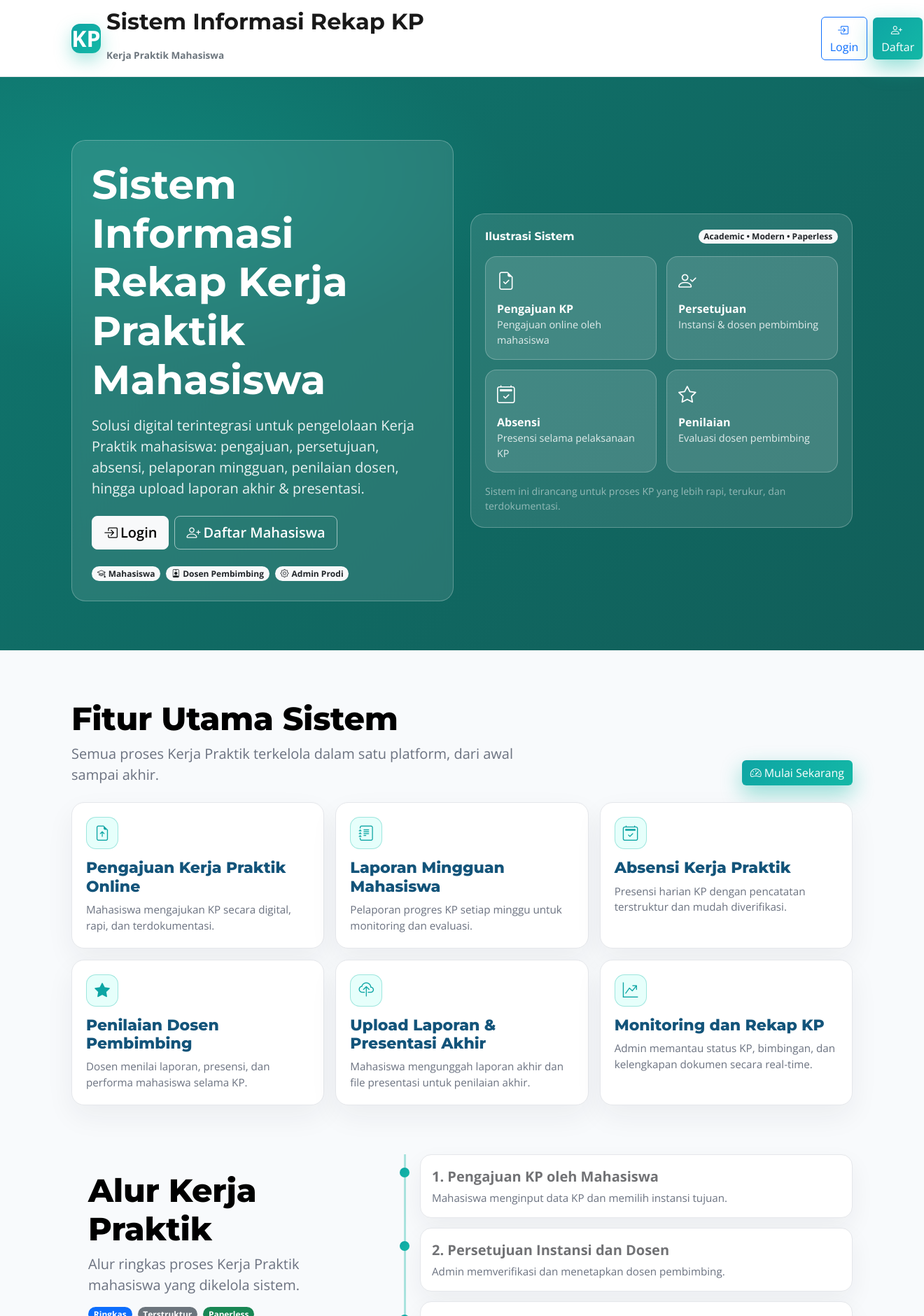
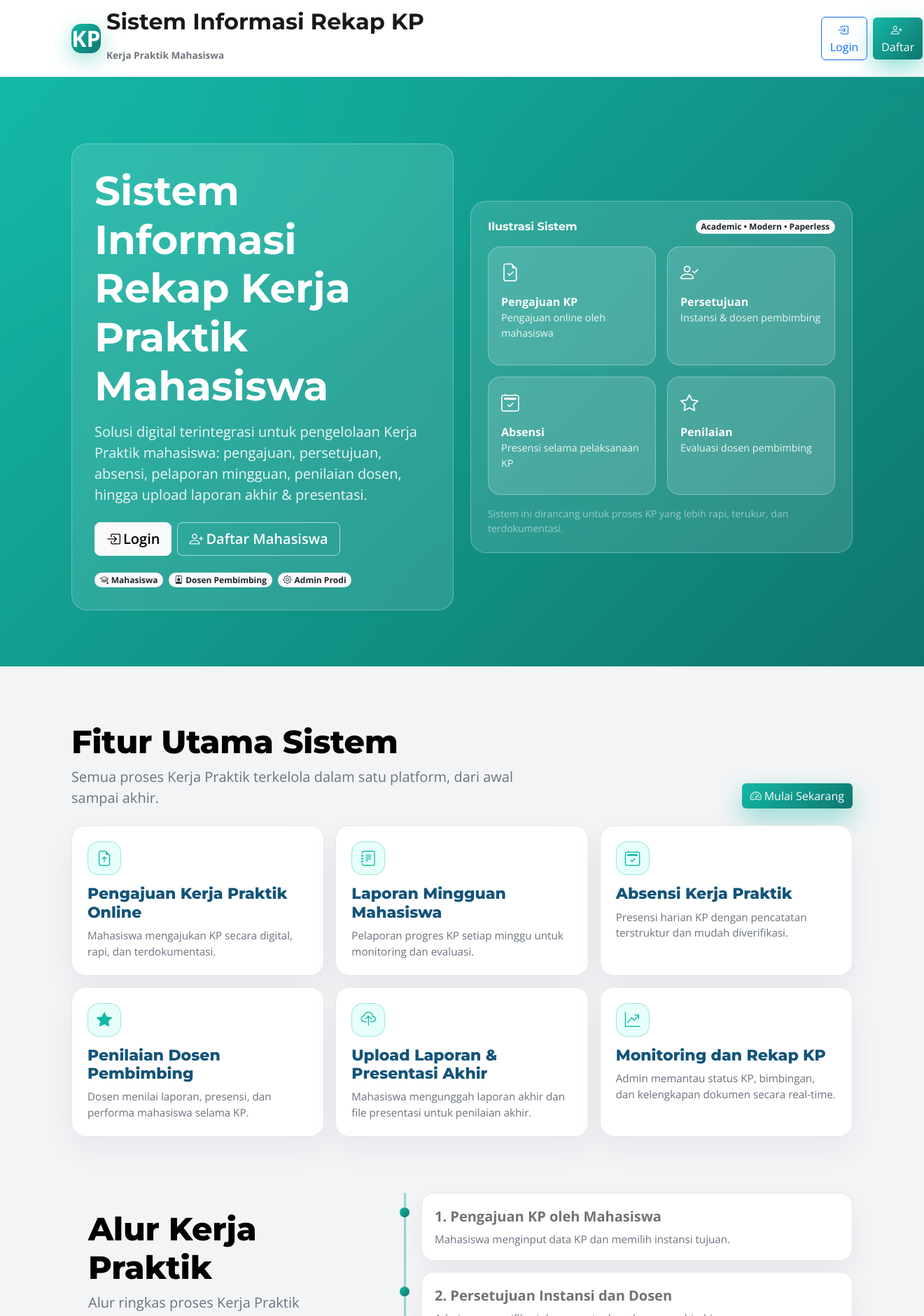
Before and after one commit to Rqq-al22/MPTI_Project, a PHP site: page / in a window 1320 px wide. Shown: the top 1880 px of the page at 70% size. Run offline with PHP 8.4, Linux system fonts and the light colour scheme.

Commit message:
Update index.php

```diff
--- a/index.php
+++ b/index.php
@@ -28,98 +28,109 @@
 
 <style>
  :root{
-    /* === COLOR SYSTEM === */
-    --tosca-1:#0ea5a4;     /* tosca utama */
-    --tosca-2:#14b8a6;     /* tosca cerah */
-    --tosca-soft:#e6fffb;  /* tosca sangat lembut */
+  /* ================= COLOR SYSTEM (MATCH LOGIN) ================= */
+  --tosca:#14b8a6;
+  --tosca-dark:#0f766e;
+  --tosca-soft:#e6fffb;
 
-    --dark:#1f2933;        /* abu gelap */
+  --bg:#f3f4f6;
+  --white:#ffffff;
+
+  --dark:#1f2937;
   --dark-soft:#374151;
 
-    --white:#ffffff;
-    --bg:#f8fafc;
   --border:#e5e7eb;
-
-    --text-dark:#1f2937;
   --text-muted:#6b7280;
 }
 
 body{
   font-family:'Open Sans',sans-serif;
   background:var(--bg);
-    color:var(--text-dark);
+  color:var(--dark);
 }
 
 .font-head{ font-family:'Montserrat',sans-serif; }
 
 /* ================= NAVBAR ================= */
 .navbar-blur{
-    background:rgba(255,255,255,.95);
-    backdrop-filter:blur(10px);
+  background:rgba(255,255,255,.96);
+  backdrop-filter:blur(12px);
   border-bottom:1px solid var(--border);
 }
 
 .brand-badge{
-    width:42px;height:42px;border-radius:12px;
-    background:linear-gradient(135deg,var(--tosca-1),var(--tosca-2));
-    display:flex;align-items:center;justify-content:center;
-    color:#fff;font-weight:800;
-    box-shadow:0 10px 25px rgba(20,184,166,.35);
+  width:42px;
+  height:42px;
+  border-radius:14px;
+  background:linear-gradient(135deg,var(--tosca),var(--tosca-dark));
+  display:flex;
+  align-items:center;
+  justify-content:center;
+  color:#fff;
+  font-weight:800;
+  box-shadow:0 10px 30px rgba(20,184,166,.4);
 }
 
 /* ================= HERO ================= */
 .hero{
-    padding:90px 0 70px;
+  padding:95px 0 80px;
   background:
-      radial-gradient(900px 400px at 15% 20%, rgba(20,184,166,.25), transparent 60%),
-      linear-gradient(135deg,#0f766e,#115e59);
-    color:#ffffff;
+    radial-gradient(800px 400px at 20% 20%, rgba(20,184,166,.35), transparent 60%),
+    linear-gradient(135deg,var(--tosca),var(--tosca-dark));
+  color:#fff;
 }
 
 .hero .lead{
-    color:rgba(255,255,255,.9);
+  color:rgba(255,255,255,.92);
 }
 
 .hero-card{
-    background:rgba(255,255,255,.10);
-    border:1px solid rgba(255,255,255,.25);
-    border-radius:20px;
-    padding:28px;
-    backdrop-filter:blur(6px);
+  background:rgba(255,255,255,.12);
+  border:1px solid rgba(255,255,255,.28);
+  border-radius:22px;
+  padding:32px;
+  backdrop-filter:blur(8px);
 }
 
 .hero-illus{
-    background:rgba(255,255,255,.10);
-    border:1px solid rgba(255,255,255,.25);
-    border-radius:20px;
-    padding:20px;
+  background:rgba(255,255,255,.12);
+  border:1px solid rgba(255,255,255,.28);
+  border-radius:22px;
+  padding:24px;
 }
 
+/* ================= ILLUSTRATION ================= */
 .illus-grid{
   display:grid;
   grid-template-columns:repeat(2,1fr);
-    gap:14px;
+  gap:16px;
 }
 
 .illus-tile{
-    background:rgba(255,255,255,.12);
-    border:1px solid rgba(255,255,255,.25);
-    border-radius:16px;
-    padding:16px;
+  background:rgba(255,255,255,.14);
+  border:1px solid rgba(255,255,255,.3);
+  border-radius:18px;
+  padding:18px;
   min-height:120px;
-    color:#ffffff;
+  color:#fff;
 }
 
 .illus-tile i{
   font-size:1.6rem;
-    color:#ffffff;
 }
 
-  .illus-tile .t{ font-weight:800;margin-top:8px; }
-  .illus-tile .s{ font-size:.9rem;color:rgba(255,255,255,.85);margin:0; }
+.illus-tile .t{
+  font-weight:800;
+  margin-top:10px;
+}
 
-  /* ================= SECTIONS ================= */
-  .section{ padding:70px 0; }
+.illus-tile .s{
+  font-size:.9rem;
+  color:rgba(255,255,255,.9);
+}
+
+/* ================= SECTION ================= */
+.section{ padding:80px 0; }
 
 .section-title{
   font-weight:800;
@@ -133,20 +144,24 @@
 
 /* ================= FEATURE ================= */
 .feature-card{
-    background:#ffffff;
+  background:#fff;
   border:1px solid var(--border);
-    border-radius:18px;
-    padding:20px;
+  border-radius:20px;
+  padding:22px;
   height:100%;
-    box-shadow:0 16px 40px rgba(31,41,55,.06);
+  box-shadow:0 18px 45px rgba(31,41,55,.06);
 }
 
 .icon-pill{
-    width:46px;height:46px;border-radius:14px;
-    display:flex;align-items:center;justify-content:center;
+  width:48px;
+  height:48px;
+  border-radius:16px;
+  display:flex;
+  align-items:center;
+  justify-content:center;
   background:var(--tosca-soft);
   border:1px solid rgba(20,184,166,.35);
-    color:var(--tosca-1);
+  color:var(--tosca);
   font-size:1.35rem;
 }
 
@@ -163,124 +178,137 @@
 
 /* ================= TIMELINE ================= */
 .steps{
-    border-left:3px solid rgba(20,184,166,.35);
-    padding-left:20px;
+  border-left:3px solid rgba(20,184,166,.45);
+  padding-left:22px;
 }
 
 .step{
-    background:#ffffff;
+  background:#fff;
   border:1px solid var(--border);
-    border-radius:16px;
-    padding:16px;
-    margin-bottom:14px;
-    box-shadow:0 14px 35px rgba(31,41,55,.06);
+  border-radius:18px;
+  padding:18px;
+  margin-bottom:16px;
+  box-shadow:0 16px 40px rgba(31,41,55,.06);
   position:relative;
 }
 
 .step:before{
   content:"";
   position:absolute;
-    left:-30px;top:18px;
-    width:14px;height:14px;
+  left:-32px;
+  top:20px;
+  width:14px;
+  height:14px;
   border-radius:50%;
-    background:linear-gradient(135deg,var(--tosca-1),var(--tosca-2));
+  background:linear-gradient(135deg,var(--tosca),var(--tosca-dark));
 }
 
-  .step .k{ font-weight:800;margin:0 0 4px 0; }
+.step .k{ font-weight:800;margin:0 0 6px 0; }
 .step .d{ margin:0;color:var(--text-muted);font-size:.95rem; }
 
 /* ================= TEAM ================= */
 .team{
-    background:linear-gradient(135deg,#0f766e,#134e4a);
-    color:#ffffff;
+  background:linear-gradient(135deg,var(--tosca),#134e4a);
+  color:#fff;
 }
 
-  .team .section-sub{ color:rgba(255,255,255,.85); }
+.team .section-sub{
+  color:rgba(255,255,255,.88);
+}
 
 .team-card{
-    background:rgba(255,255,255,.10);
-    border:1px solid rgba(255,255,255,.25);
-    border-radius:20px;
-    padding:20px;
+  background:rgba(255,255,255,.12);
+  border:1px solid rgba(255,255,255,.28);
+  border-radius:22px;
+  padding:22px;
 }
 
 .member{
   display:flex;
-    gap:12px;
+  gap:14px;
   align-items:center;
-    padding:12px;
-    border-radius:16px;
-    background:rgba(255,255,255,.10);
-    border:1px solid rgba(255,255,255,.25);
-    margin-bottom:10px;
+  padding:14px;
+  border-radius:18px;
+  background:rgba(255,255,255,.14);
+  border:1px solid rgba(255,255,255,.28);
+  margin-bottom:12px;
 }
 
 .num{
-    width:42px;height:42px;border-radius:50%;
-    display:flex;align-items:center;justify-content:center;
+  width:44px;
+  height:44px;
+  border-radius:50%;
+  display:flex;
+  align-items:center;
+  justify-content:center;
   font-weight:800;
-    background:#ffffff;
-    color:var(--tosca-1);
+  background:#fff;
+  color:var(--tosca);
 }
 
-  .member .name{ font-weight:800;margin:0;color:#fff; }
-  .member .nim{ margin:0;color:rgba(255,255,255,.85);font-size:.92rem; }
+.member .name{ font-weight:800;margin:0; }
+.member .nim{ margin:0;color:rgba(255,255,255,.88);font-size:.92rem; }
 
-  /* ================= ADV ================= */
+/* ================= BADGE ================= */
 .adv-badge{
   display:inline-flex;
   gap:10px;
   align-items:center;
-    padding:10px 14px;
-    border-radius:16px;
-    background:#ffffff;
+  padding:10px 16px;
+  border-radius:18px;
+  background:#fff;
   border:1px solid var(--border);
-    box-shadow:0 12px 30px rgba(31,41,55,.06);
+  box-shadow:0 14px 35px rgba(31,41,55,.06);
   margin:8px 10px 0 0;
   font-weight:700;
-    color:var(--text-dark);
 }
 
-  .adv-badge i{ color:var(--tosca-1);font-size:1.2rem; }
+.adv-badge i{
+  color:var(--tosca);
+  font-size:1.2rem;
+}
+
+/* ================= BUTTON ================= */
+.btn-brand{
+  background:linear-gradient(135deg,var(--tosca),var(--tosca-dark));
+  border:0;
+  color:#fff;
+  box-shadow:0 14px 35px rgba(20,184,166,.45);
+}
+
+.btn-brand:hover{
+  filter:brightness(.95);
+  color:#fff;
+}
+
+.btn-outline-ghost{
+  border:1px solid rgba(255,255,255,.6);
+  color:#fff;
+  background:transparent;
+}
+
+.btn-outline-ghost:hover{
+  background:rgba(255,255,255,.18);
+  color:#fff;
+}
 
 /* ================= FOOTER ================= */
 .footer{
-    background:#1f2933;
-    color:#ffffff;
-    padding:28px 0;
+  background:#134e4a;
+  color:#fff;
+  padding:32px 0;
 }
 
 .footer a{
-    color:#ffffff;
+  color:#fff;
   text-decoration:none;
   font-weight:600;
 }
 
-  .footer a:hover{ text-decoration:underline; }
-
-  /* ================= BUTTON ================= */
-  .btn-brand{
-    background:linear-gradient(135deg,var(--tosca-1),var(--tosca-2));
-    border:0;
-    color:#ffffff;
-    box-shadow:0 12px 30px rgba(20,184,166,.45);
+.footer a:hover{
+  text-decoration:underline;
 }
 
-  .btn-brand:hover{
-    filter:brightness(.95);
-    color:#ffffff;
-  }
-
-  .btn-outline-ghost{
-    border:1px solid rgba(255,255,255,.55);
-    color:#ffffff;
-    background:transparent;
-  }
-
-  .btn-outline-ghost:hover{
-    background:rgba(255,255,255,.15);
-    color:#ffffff;
-  }
 </style>
 
 </head>
```
Lines whose indentation alone changed are shown as unchanged.
